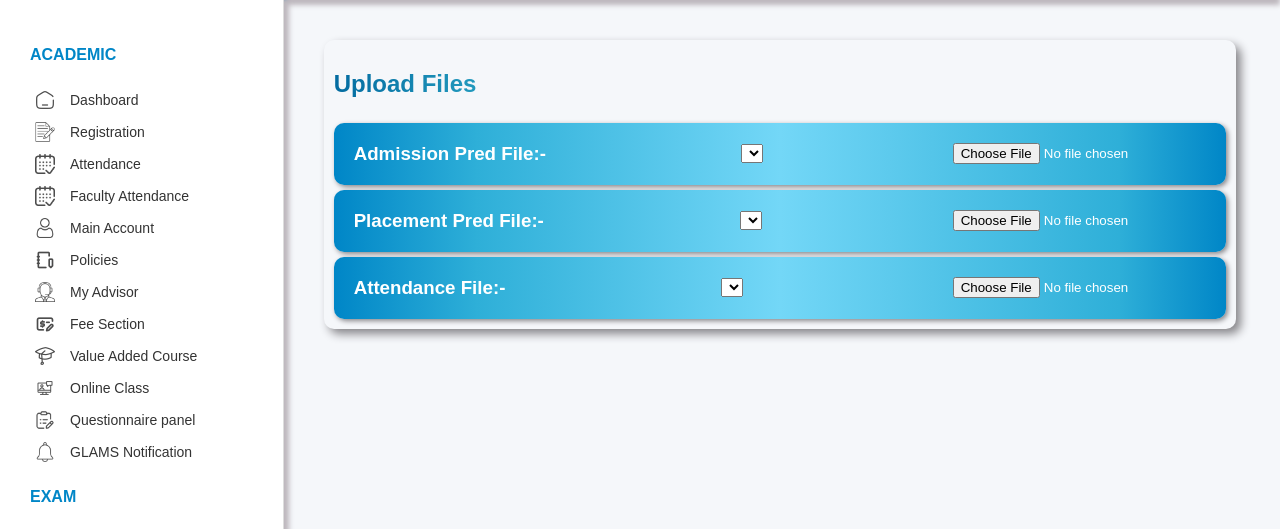
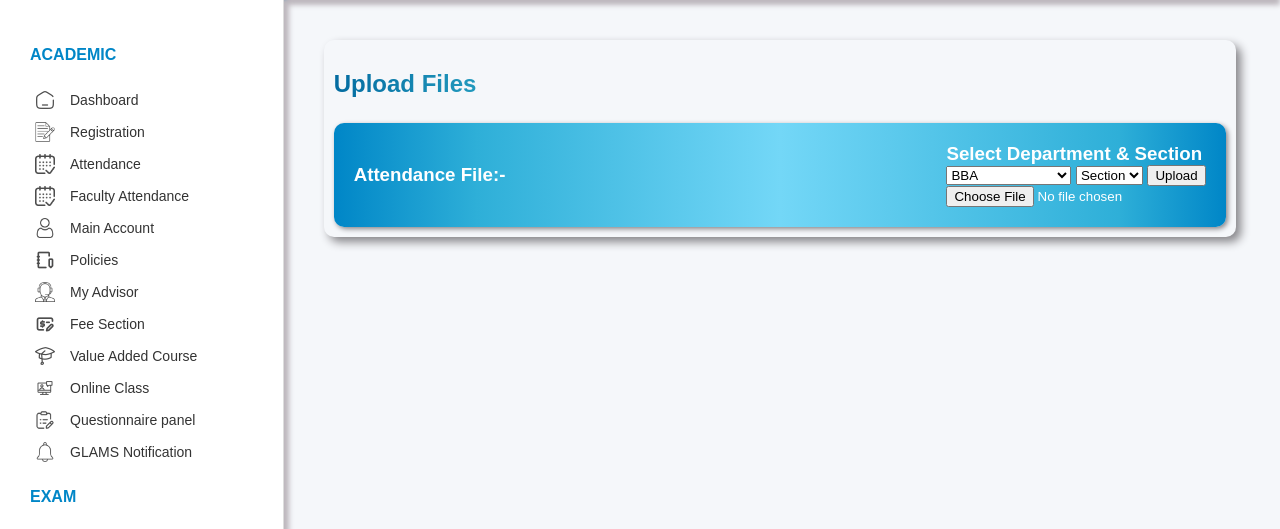
Before and after one commit to prerit85jain/Attendance-Management-System, a Flask app: page /admin_portal in a window 1280 px wide. Shown: the part 60-589 px from the top of the page. Run offline with Flask 3, Linux system fonts and the light colour scheme; lists and menus that the app fills with data are empty; parts of the project's set-up code (start-up, migrations or seed data) failed here and were passed over.

Commit message:
Attendance Folder

```diff
--- a/Flask/app.py
+++ b/Flask/app.py
@@ -1,4 +1,4 @@
-from flask import Flask, jsonify, render_template, request, json, send_file, url_for
+from flask import Flask, jsonify, render_template, request, json, send_file, url_for, flash, redirect
 import pandas as pd
 import numpy as np
 import matplotlib.pyplot as plt
@@ -6,6 +6,7 @@ import io
 import base64
 from sklearn.linear_model import LinearRegression
 import qrcode
+import os
 
 app = Flask(__name__)
 
@@ -132,6 +133,11 @@ def faculty():
 def admin_portal():
     return render_template("admin.html")
 
+@app.route('/admin_portal', methods=['POST'])
+def get_admin_data():
+
+    return 'File type not allowed'
+
 @app.route('/generate_qr', methods=['POST'])
 def generate_qr():
 
--- /dev/null
+++ b/Flask/static/admin.js
@@ -0,0 +1,24 @@
+$(document).ready(function() {
+    console.log("Document is ready");
+
+    $('#courseForm_Admission').on('submit', function(event) {
+        event.preventDefault();
+        console.log("Form submitted");
+
+        $.ajax({
+            url: '/get_admin_data',
+            method: 'POST',
+            data: $(this).serialize(),
+            beforeSend: function() {
+                console.log("Sending AJAX request");
+            },
+            success: function(response) {
+                console.log("Received response", response);
+
+            },
+            error: function(xhr, status, error) {
+                console.error("AJAX request failed", status, error);
+            }
+        });
+    });
+});
--- a/Flask/templates/admin.html
+++ b/Flask/templates/admin.html
@@ -63,57 +63,39 @@
                     </div>
                     <div class="lect">
                         <div class="code">
-                            <h3>Admission Pred File:-&nbsp;</h3>
-                        </div>
-                        <div class="code">
-                            <form id="courseForm_Admission">
-                                <select id="course" name="course">
-                                    {% for course in courses %}
-                                    <option value="{{ course }}">{{ course }}</option>
-                                    {% endfor %}
-                                </select>
-                            </form>
-                        </div>
-                        <div class="code">
-                            <span><input type="file" name="" id=""></span>
-                        </div>
-                    </div>
-                    <div class="lect">
-                        <div class="code">
-                            <h3>Placement Pred File:-&nbsp;</h3>
-                        </div>
-                        <div class="code">
-                            <form id="courseForm_Placement">
-                                <select id="course" name="course">
-                                    {% for course in courses %}
-                                    <option value="{{ course }}">{{ course }}</option>
-                                    {% endfor %}
-                                </select>
-                            </form>
-                        </div>
-                        <div class="code">
-                            <span><input type="file" name="" id=""></span>
-                        </div>
-                    </div>
-                    <div class="lect">
-                        <div class="code">
                             <h3>Attendance File:-&nbsp;</h3>
                         </div>
+                        <form id="courseForm_Admission">
                         <div class="code">
-                            <form id="">
-                                <select id="section" name="section">
-                                    {% for course in courses %}
-                                    <option value="{{ course }}">{{ course }}</option>
-                                    {% endfor %}
-                                </select>
-                            </form>
-                        </div>
-                        <div class="code">
-                            <span><input type="file" name="" id=""></span>
-                        </div>
+                            <div class="select">
+                                <div class="label">
+                                    <label for="course">
+                                        <h3>Select Department & Section</h3>
+                                    </label>
+                                        <select id="cour" name="cou">
+                                            <option value="bba">BBA</option>
+                                            <option value="civil">Btech Civil</option>
+                                            <option value="cse">Btech CSE</option>
+                                            <option value="electrical">Btech Electrical</option>
+                                            <option value="electronic">Btech Electronics</option>
+                                            <option value="mtech">Mtech</option>
+                                            <option value="mba">MBA</option>
+                                        </select>
+                                        <select name="sec" id="sec">
+                                            <option value="#">Section</option>
+                                        </select>
+                                        <button type="submit" class="upload_btn">Upload</button>
+                                    </div>
+                                </div>
+                            </div>
+                            <div class="code">
+                                <span><input type="file" name="file" id="file"></span>
+                            </div>
+                        </form>
                     </div>
             </section>
         </div>
     </div>
+    <script src="/static/admin.js"></script>
 </body>
 </html>
```
